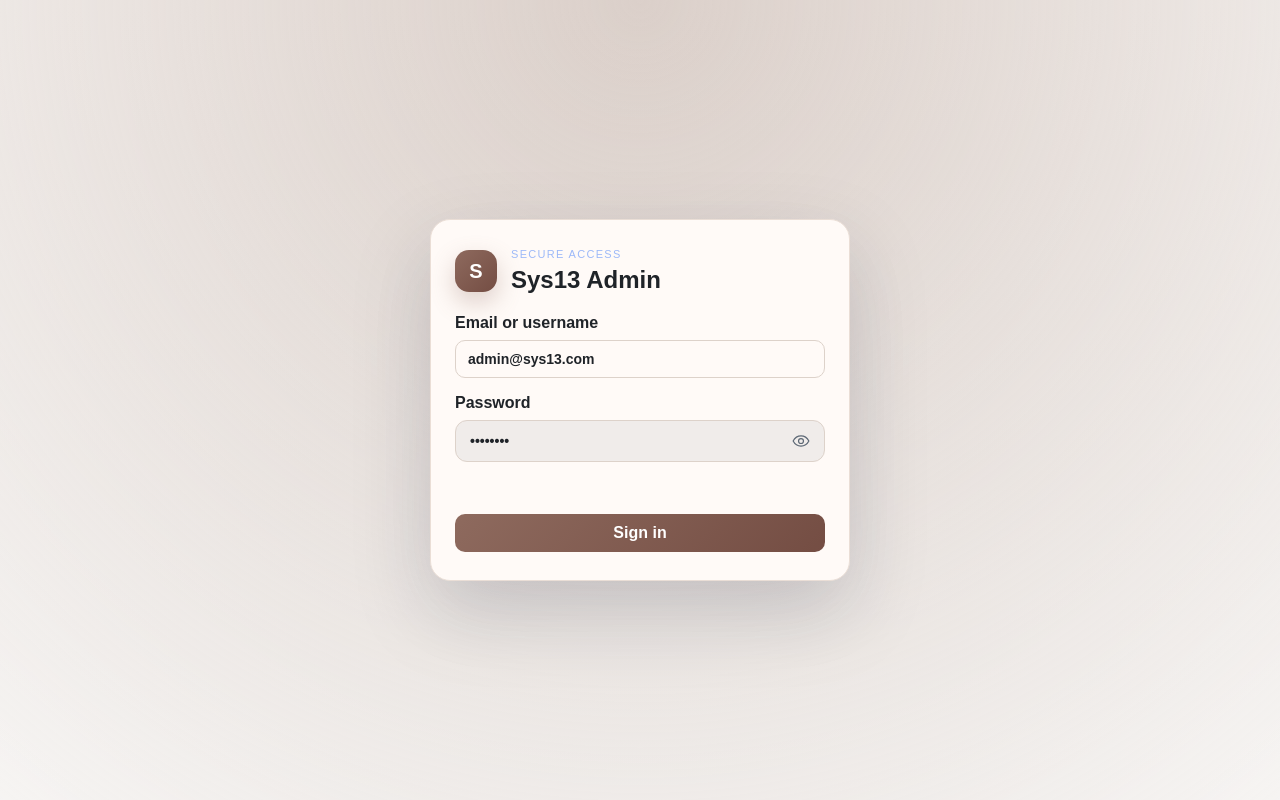
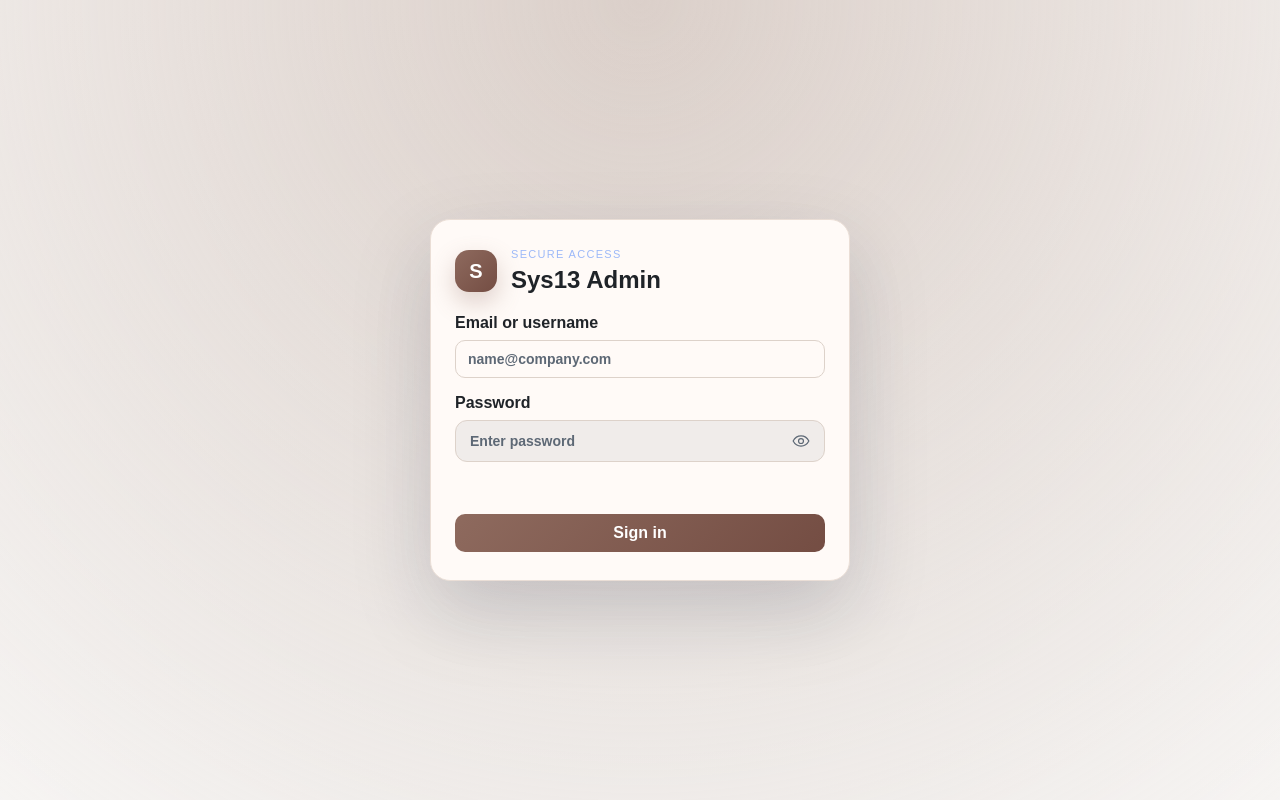
Before and after one commit to tekknows/Sys13, a browser extension: page sys13/dashboard/login.html in a window 1280 px wide. Drawn offline with Linux system fonts and the light colour scheme.

Commit message:
Update login.html

```diff
--- a/sys13/dashboard/login.html
+++ b/sys13/dashboard/login.html
@@ -22,13 +22,13 @@
         <form id="login-form" class="login-form">
           <label>
             Email or username
-            <input id="login-email" type="text" value="admin@sys13.com" placeholder="admin@sys13.com" required />
+            <input id="login-email" type="text" value="" placeholder="name@company.com" required />
           </label>
 
           <label>
             Password
             <div class="password-input-wrap">
-              <input id="login-password" type="password" value="admin123" placeholder="Enter password" required />
+              <input id="login-password" type="password" value="" placeholder="Enter password" required />
               <button id="toggle-password" class="password-toggle" type="button" aria-label="Show password" aria-pressed="false" data-visible="false">
                 <svg class="password-icon eye-open" viewBox="0 0 24 24" aria-hidden="true">
                   <path d="M1.5 12S5.1 5.25 12 5.25 22.5 12 22.5 12 18.9 18.75 12 18.75 1.5 12 1.5 12Z" fill="none" stroke="currentColor" stroke-width="1.6" stroke-linecap="round" stroke-linejoin="round"/>
```
